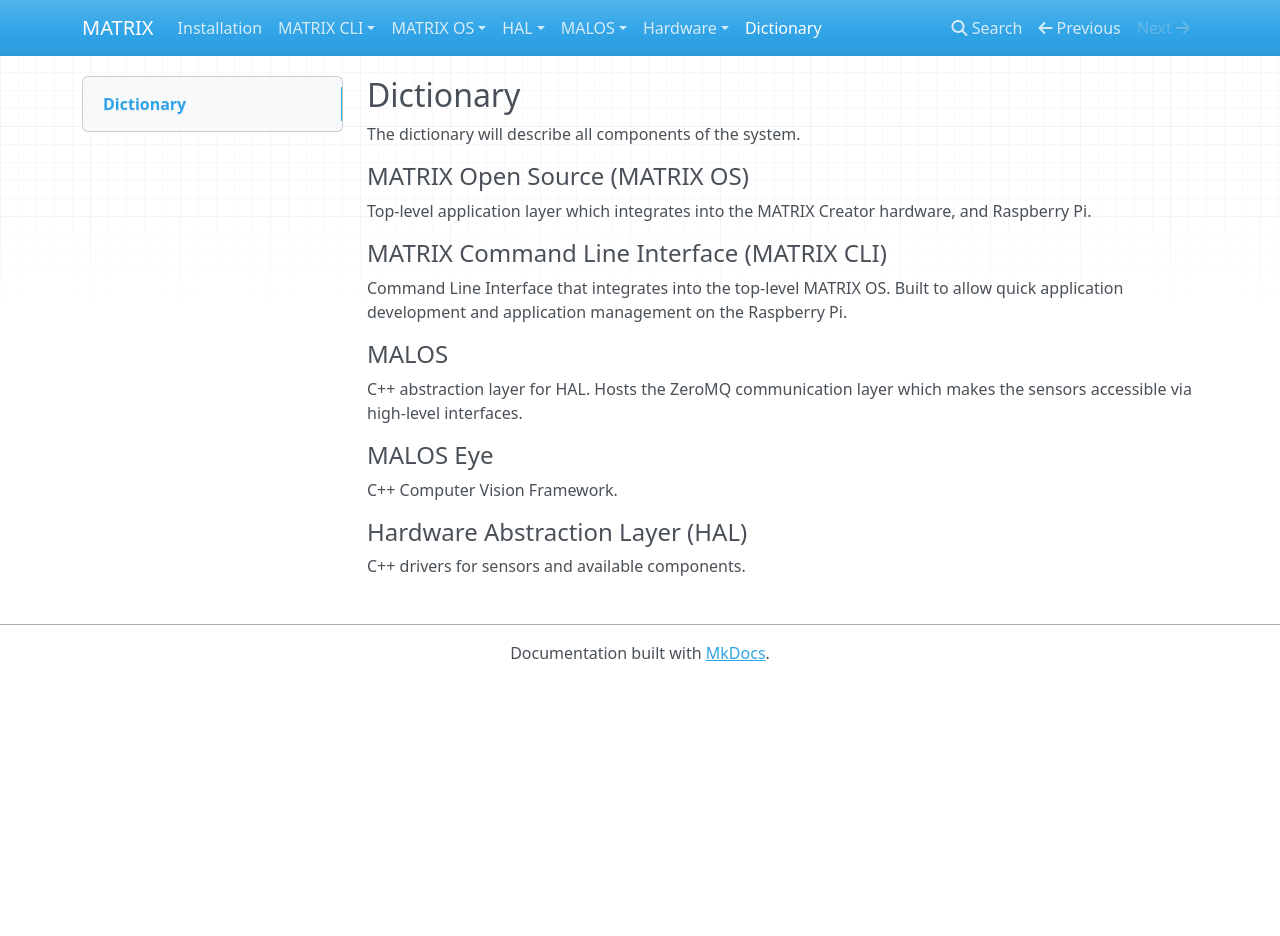
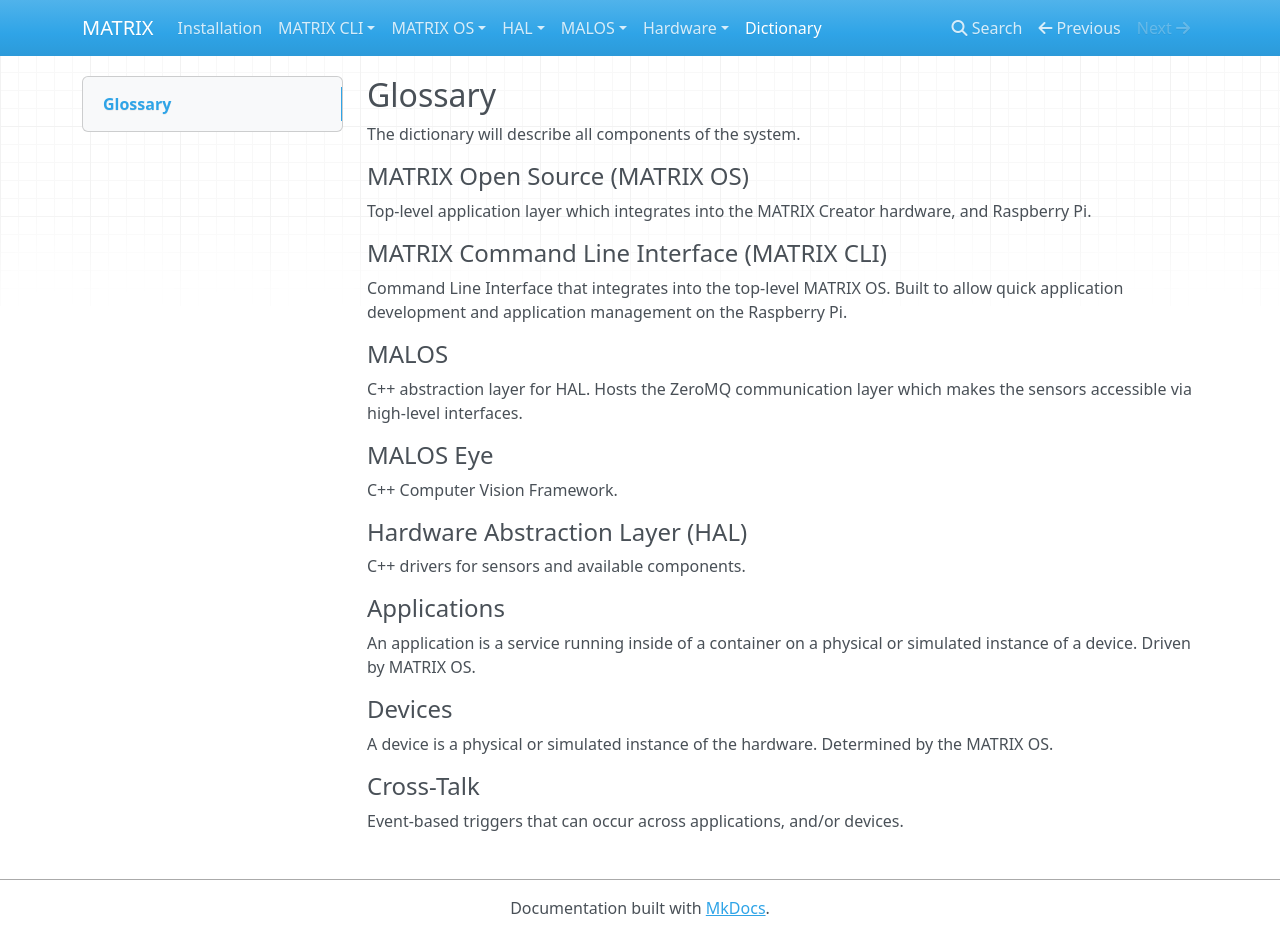
Before and after one commit to matrix-io/matrix-documentation, an MkDocs documentation site: the page built from docs/dictionary.md, in a window 1280 px wide and 936 px high. Built offline with MkDocs 1.6.1, drawn with Linux system fonts in a browser that asks for light colours; nearby versions of some CDN libraries; old or Windows-style settings are respelled for this version of MkDocs.

Commit message:
update dictionary and index

```diff
--- a/docs/dictionary.md
+++ b/docs/dictionary.md
@@ -1,4 +1,4 @@
-## Dictionary
+## Glossary
 The dictionary will describe all components of the system.
 
 #### MATRIX Open Source (MATRIX OS)
@@ -15,3 +15,12 @@
 
 #### Hardware Abstraction Layer (HAL)
 C++ drivers for sensors and available components.
+
+#### Applications
+An application is a service running inside of a container on a physical or simulated instance of a device. Driven by MATRIX OS.
+
+#### Devices
+A device is a physical or simulated instance of the hardware. Determined by the MATRIX OS.
+
+#### Cross-Talk
+Event-based triggers that can occur across applications, and/or devices.
```
Also changed, not shown: docs/index.md (+2 -1 lines).
